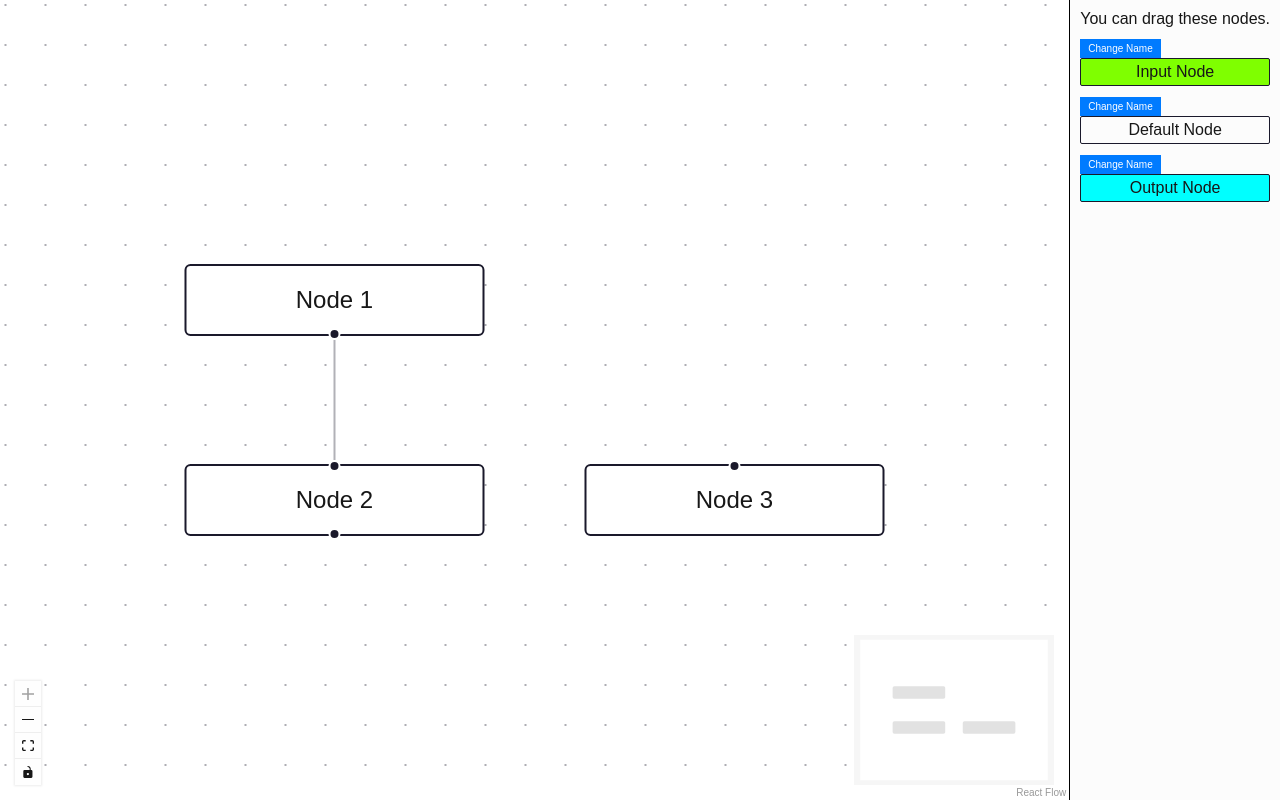
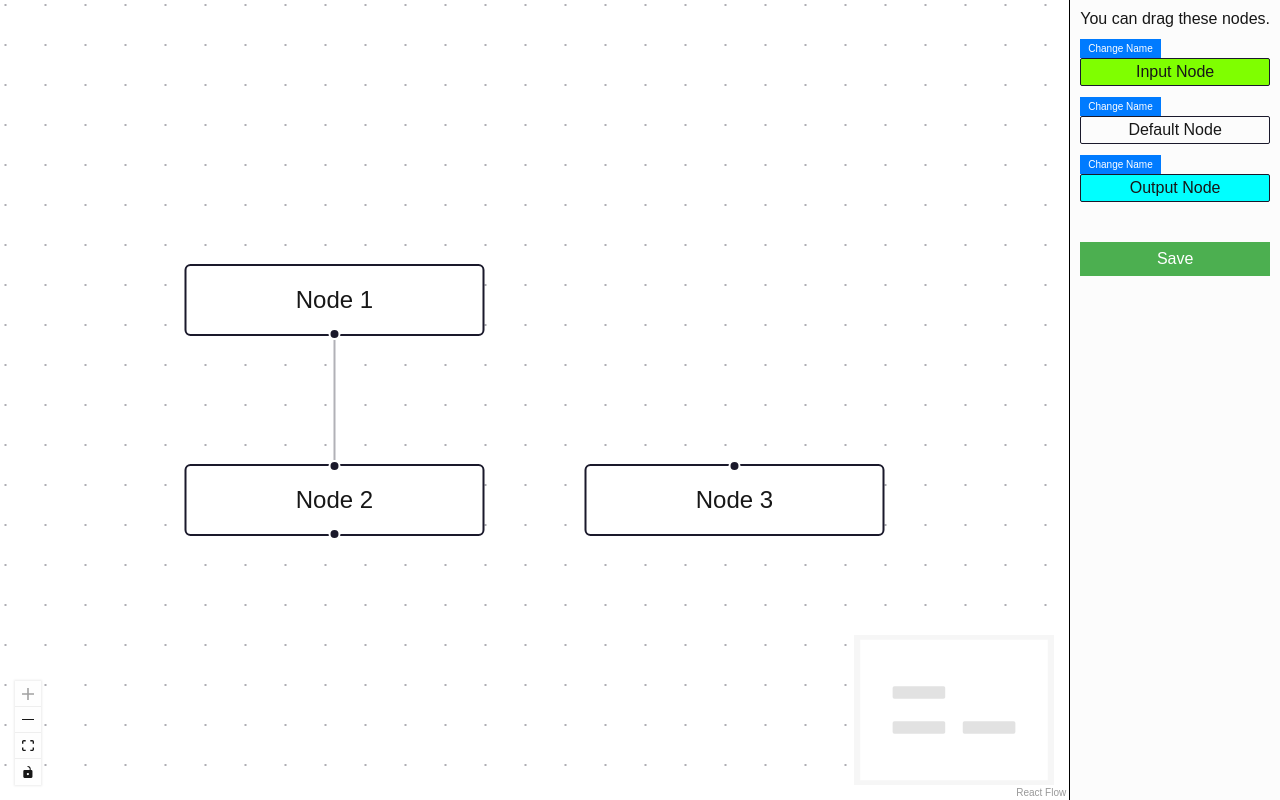
Before and after one commit to erperejildo/react-nodes, a Next.js app: page / in a window 1280 px wide. Built offline with nearby package versions, Linux system fonts and the light colour scheme.

Commit message:
Save button

```diff
--- a/src/app/api/automation/route.ts
+++ b/src/app/api/automation/route.ts
@@ -1,27 +1,47 @@
-import { initialEdges, initialNodes } from "@/app/Constants";
-import { NextRequest } from "next/server";
+import { initialEdges, initialNodes } from '@/app/Constants';
+import { NextRequest } from 'next/server';
 
 export async function GET(request: Request) {
   return new Response(
     JSON.stringify({
-      nodes: initialNodes,
-      edges: initialEdges,
+      nodes: initialNodes || [],
+      edges: initialEdges || [],
     }),
     {
       status: 200,
+      headers: { 'Content-Type': 'application/json' },
     }
   );
 }
 
 export async function PUT(request: NextRequest) {
+  try {
     const { nodes, edges } = await request.json();
+
+    if (!Array.isArray(nodes) || !Array.isArray(edges)) {
       return new Response(
         JSON.stringify({
+          error: 'Invalid data format: nodes and edges must be arrays.',
+        }),
+        { status: 400, headers: { 'Content-Type': 'application/json' } }
+      );
+    }
+
+    return new Response(
+      JSON.stringify({
+        message: 'Data received successfully.',
         nodes,
         edges,
       }),
       {
         status: 200,
+        headers: { 'Content-Type': 'application/json' },
       }
     );
+  } catch (err) {
+    return new Response(JSON.stringify({ error: 'Invalid JSON input.' }), {
+      status: 400,
+      headers: { 'Content-Type': 'application/json' },
+    });
   }
+}
--- a/src/app/components/AutomationBuilder.tsx
+++ b/src/app/components/AutomationBuilder.tsx
@@ -30,8 +30,10 @@ const nodeTypes: NodeTypes = {
   email: EmailNode,
 };
 
+const LOCAL_STORAGE_KEY = 'automation-builder';
+
 const AutomationBuilder = () => {
-  const reactFlowWrapper = useRef(null);
+  const reactFlowWrapper = useRef<HTMLDivElement | null>(null);
 
   const { screenToFlowPosition } = useReactFlow();
   const { type, name } = useDnD();
@@ -45,18 +47,38 @@ const AutomationBuilder = () => {
     name: string;
   } | null>(null);
 
-  // we load the data from the server on mount
   useEffect(() => {
-    const getData = async () => {
-      const data = await fetch('/api/automation');
-      const automation = await data.json();
-      setNodes(automation.nodes);
-      setEdges(automation.edges);
+    const loadData = async () => {
+      try {
+        const savedData = localStorage.getItem(LOCAL_STORAGE_KEY);
+
+        if (savedData) {
+          const { nodes: savedNodes, edges: savedEdges } =
+            JSON.parse(savedData);
+          setNodes(savedNodes);
+          setEdges(savedEdges);
+        } else {
+          const res = await fetch('/api/automation');
+          if (!res.ok) throw new Error('Failed to load automation data.');
+          const automation = await res.json();
+          setNodes(automation.nodes);
+          setEdges(automation.edges);
+        }
+      } catch (error) {
+        console.error(error);
+        alert('Error loading automation data.');
+      }
     };
-    getData();
+
+    loadData();
   }, [setNodes, setEdges]);
 
-  // various callbacks
+  const saveAutomation = () => {
+    const dataToSave = { nodes, edges };
+    localStorage.setItem(LOCAL_STORAGE_KEY, JSON.stringify(dataToSave));
+    alert('Automation data saved to local storage!');
+  };
+
   const onConnect: OnConnect = useCallback(
     (params) => setEdges((eds) => addEdge(params, eds)),
     [setEdges]
@@ -71,7 +93,6 @@ const AutomationBuilder = () => {
     (event: React.DragEvent) => {
       event.preventDefault();
 
-      // check if the dropped element is valid
       if (!type) {
         return;
       }
@@ -80,7 +101,7 @@ const AutomationBuilder = () => {
         x: event.clientX,
         y: event.clientY,
       });
-      console.log(setNodes);
+
       const newNode = {
         id: getId(),
         type,
@@ -106,6 +127,7 @@ const AutomationBuilder = () => {
       );
     }
     setCurrentNode(null);
+    setIsModalOpen(false);
   };
 
   return (
@@ -129,7 +151,7 @@ const AutomationBuilder = () => {
             <Background />
           </ReactFlow>
         </div>
-        <Sidebar />
+        <Sidebar onSave={saveAutomation} />
       </div>
       <NodeModal
         isOpen={isModalOpen}
--- a/src/app/components/Sidebar.tsx
+++ b/src/app/components/Sidebar.tsx
@@ -3,7 +3,7 @@ import { useDnD } from '../contexts/DnDContext';
 import NodeModal from './modals/NodeModal';
 import './styles.css';
 
-const Sidebar = () => {
+const Sidebar = ({ onSave }: { onSave: () => void }) => {
   const { setType, setName } = useDnD();
   const [defaultNames, setDefaultNames] = useState({
     input: 'Input Node',
@@ -42,7 +42,7 @@ const Sidebar = () => {
       {Object.entries(defaultNames).map(([type, name]) => (
         <div key={type} className="node-option">
           <button
-            className="edit-default-name-btn"
+            className="edit-default-name-button"
             onClick={() => handleEditClick(type)}
           >
             Change Name
@@ -57,6 +57,12 @@ const Sidebar = () => {
         </div>
       ))}
 
+      <div className="save-button-wrapper">
+        <button className="save-button" onClick={onSave}>
+          Save
+        </button>
+      </div>
+
       <NodeModal
         isOpen={isModalOpen}
         nodeName={defaultNames[currentType || '']}
--- a/src/app/components/styles.css
+++ b/src/app/components/styles.css
@@ -47,7 +47,7 @@
   margin-bottom: 10px;
 }
 
-.edit-default-name-btn {
+.edit-default-name-button {
   padding: 4px 8px;
   font-size: 10px;
   border: none;
@@ -56,6 +56,26 @@
   cursor: pointer;
 }
 
-.edit-default-name-btn:hover {
+.edit-default-name-button:hover {
   background: #0056b3;
 }
+
+.save-button-wrapper {
+  display: flex;
+  justify-content: center;
+  margin-top: 40px;
+}
+
+.save-button {
+  background-color: #4caf50;
+  color: white;
+  border: none;
+  padding: 8px 15px;
+  cursor: pointer;
+  font-size: 16px;
+  width: 100%;
+}
+
+.save-button:hover {
+  background-color: #45a049;
+}
```
Also changed, not shown: 1 other file (tests, documents, lock files or other folders). Lines whose indentation alone changed are shown as unchanged.
